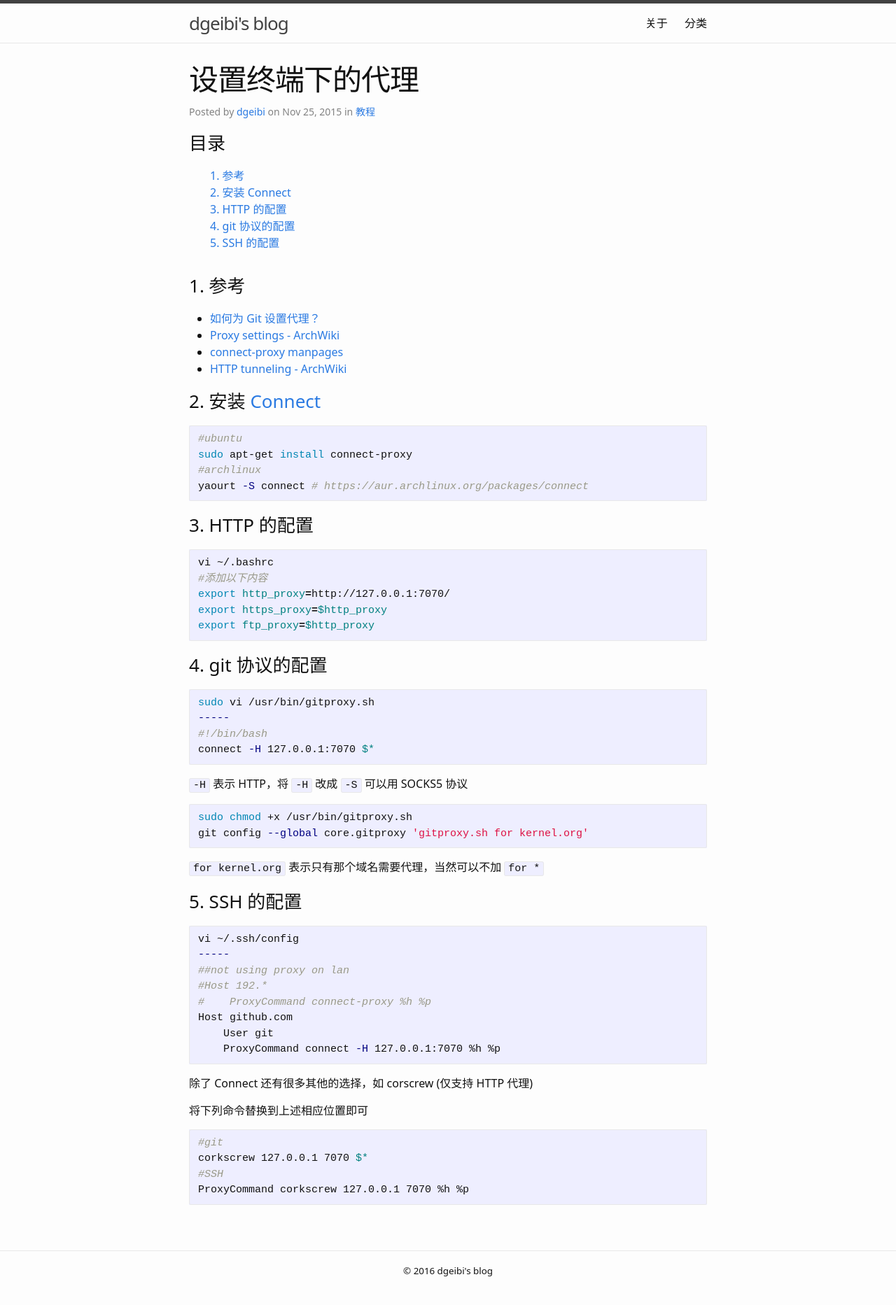
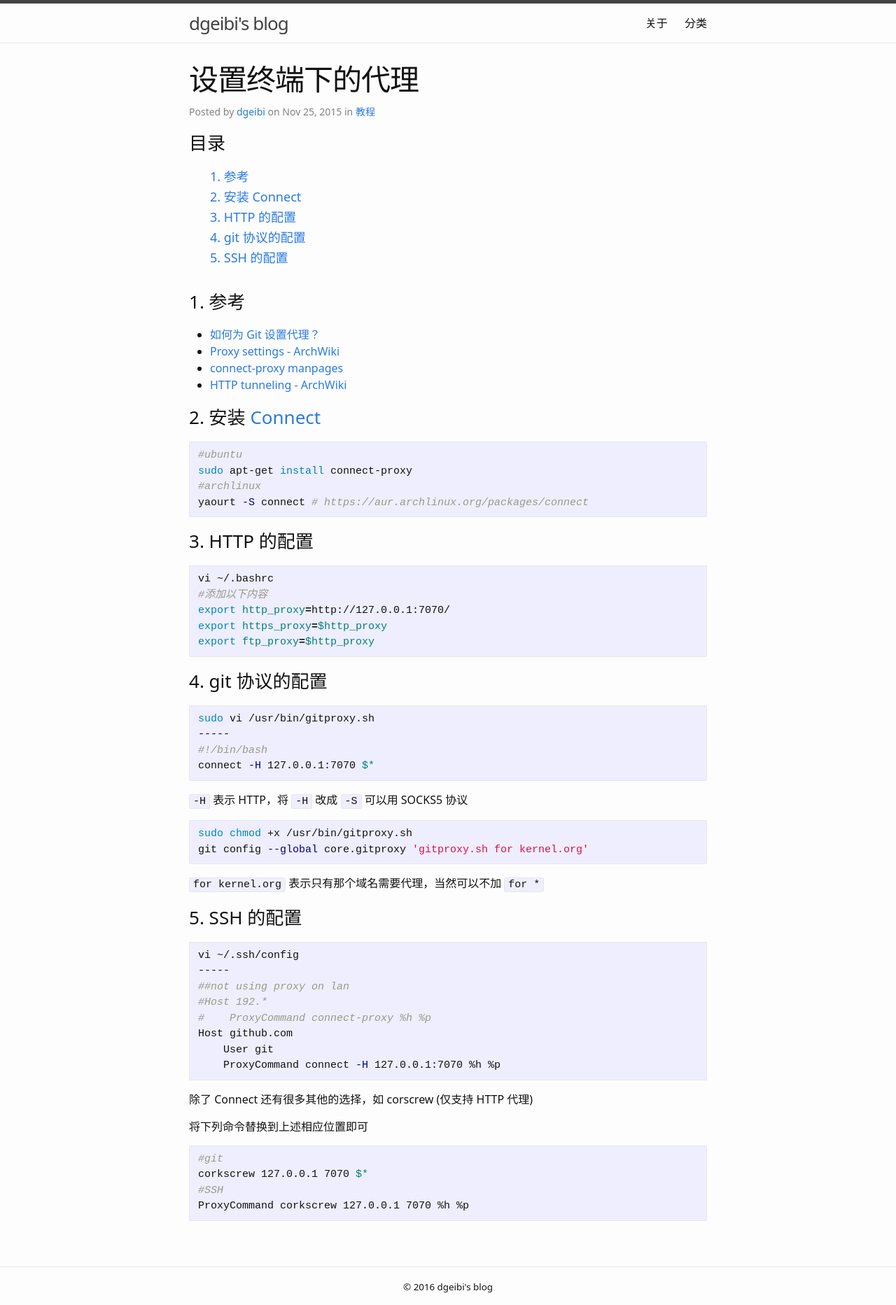
Before and after one commit to dgeibi/dgeibi.github.com, a Jekyll site: the page built from _posts/2015-11-25-terminal-proxy.md, in a window 1280 px wide. Shown: the whole page at 70% size. Built offline with Jekyll 4.4.1, drawn with Linux system fonts in a browser that asks for light colours; before the commit the page ends 1842 px from its top, so only the background shows below that.

Commit message:
update at 2016-09-10 05:43:21 UTC

```diff
--- a/_sass/_base.scss
+++ b/_sass/_base.scss
@@ -207,7 +207,7 @@ pre {
  * Tables
  */
 .table-wrapper {
-    margin-bottom: $spacing-unit;
+    margin-bottom: $spacing-unit/2;
     overflow: auto;
 }
 
--- a/_sass/_extra.scss
+++ b/_sass/_extra.scss
@@ -27,7 +27,20 @@
     }
 
     ul {
+        font-size: 18px;
         list-style-type: none;
+    }
+
+    li {
+        padding: 0;
+        margin: 2px 0;
+    }
+
+    a {
+        margin: 0;
+        display: block;
+        width: 100%;
+        height: 100%;
     }
 }
 
```
